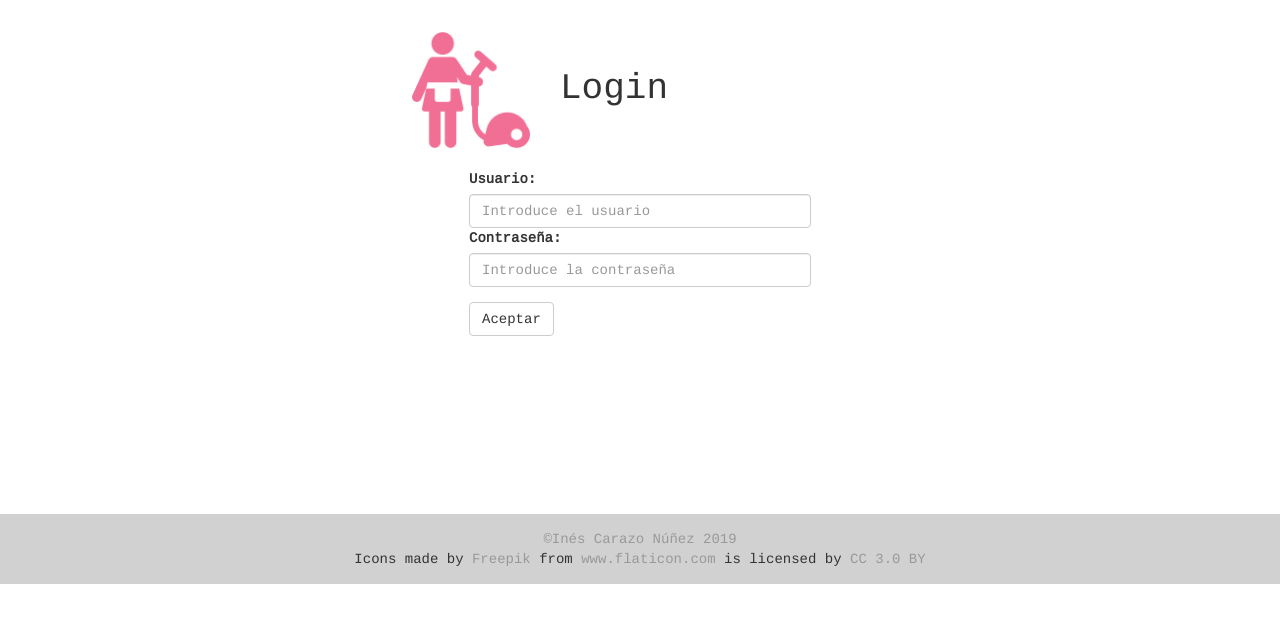
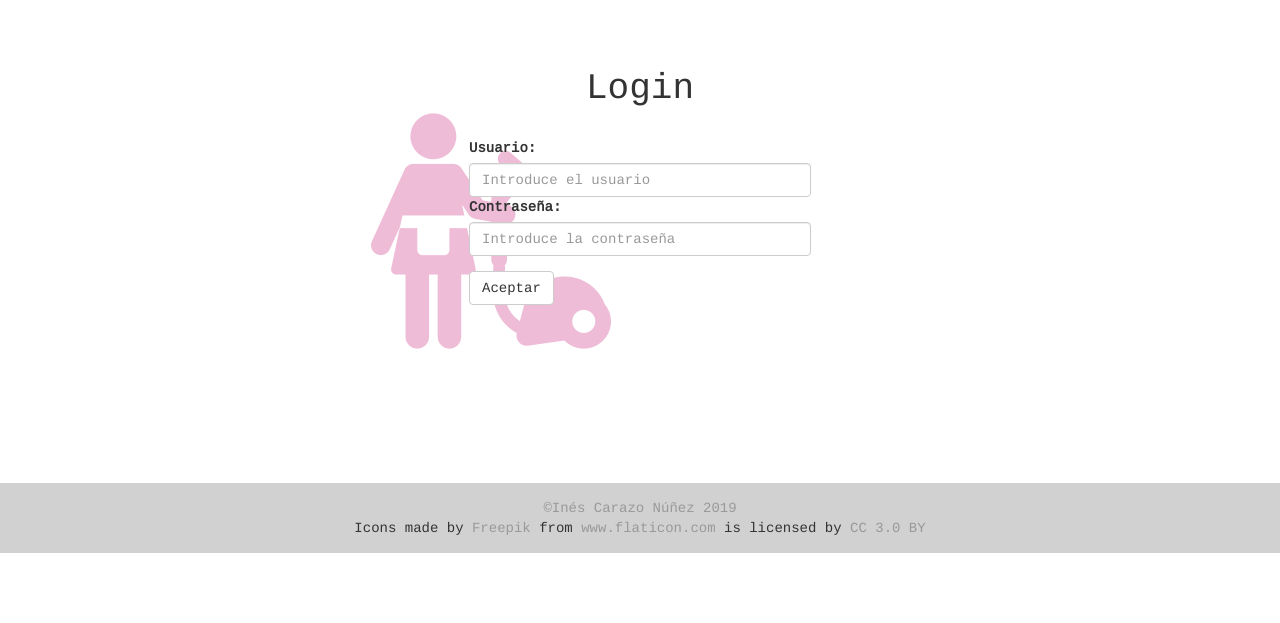
Before and after one commit to InesCarazo/ProyectoDAW, a PHP site: page /assets/components/login/login.html in a window 1280 px wide. Shown: the top 623 px of the page. Run offline with PHP 8.4, Linux system fonts and the light colour scheme.

Commit message:
Interfaz del login completa

```diff
--- a/assets/components/login/login.html
+++ b/assets/components/login/login.html
@@ -29,10 +29,10 @@
 </head>
 
 <body>
-    <div class="container">
-        <seccion class="container">
-            <img id="logo" class="col-md-5" src="./../../images/icono/pink/cleaner128.png">
-            <h1 id="titulo" class="col-md-7">Login</h1>
+    <div id="contenedor" class="container">
+        <seccion class="row">
+            <!-- <img id="logo" class="col-md-5" src="./../../images/icono/pink/cleaner128.png"> -->
+            <h1 id="titulo">Login</h1>
         </seccion>
 
         <seccion class="container">
--- a/assets/css/login.css
+++ b/assets/css/login.css
@@ -1,12 +1,19 @@
 * {
     font-family: 'Cousine';
+}
+
+#contenedor {
+    background-image: url("./../images/icono/light_pink/cleaner256.png");
+    background-repeat: no-repeat;
+    background-position-x: 34%;
+    background-position-y: 50%;
 }
 
 
 /* SECCIÓN CABECERA*/
 
 #titulo {
-    /* text-align: center; */
+    text-align: center;
     padding-top: 2.5%;
 }
 
```
Also changed, not shown: assets/images/icono/light_pink/cleaner128.png (added), assets/images/icono/light_pink/cleaner16.png (added), assets/images/icono/light_pink/cleaner24.png (added), assets/images/icono/light_pink/cleaner256.png (added), assets/images/icono/light_pink/cleaner32.png (added), assets/images/icono/light_pink/cleaner512.png (added), assets/images/icono/light_pink/cleaner64.png (added).
